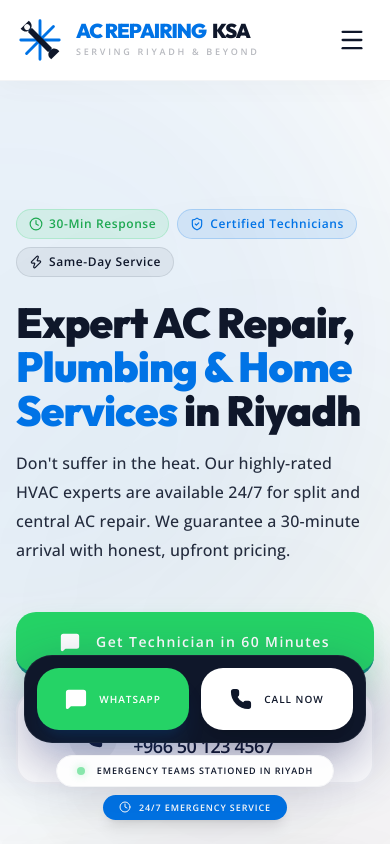
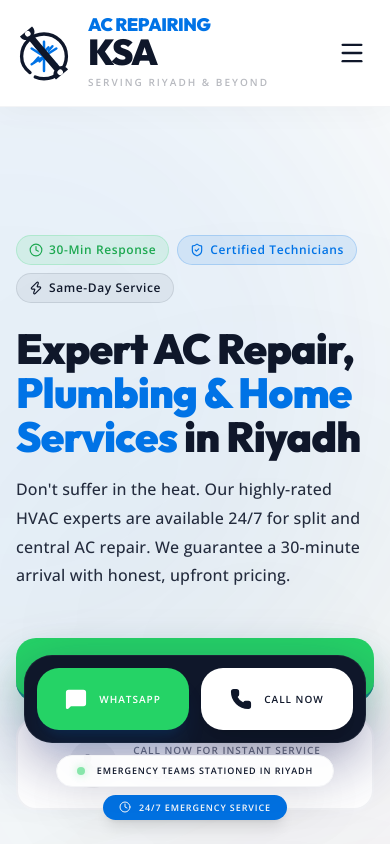
Before and after one commit to infoacrepairingksa-cpu/acrepairingksa, a Next.js app: page / in a window 390 px wide. Shown: the top 844 px of the page. Built offline with nearby package versions, Linux system fonts and the light colour scheme.

Commit message:
Update Logo to exact match of provided mockup

```diff
--- a/src/components/Logo.tsx
+++ b/src/components/Logo.tsx
@@ -8,58 +8,78 @@ export const Logo = ({ className = "", light = false }: { className?: string, li
   const textColor = light ? "text-white" : "text-primary";
 
   return (
-    <div className={`flex items-center gap-3 ${className}`}>
-      {/* SVG Icon part mimicking Image 2 */}
+    <div className={`flex items-center gap-4 ${className}`}>
+      {/* Exact SVG Icon Replication from Image 1 */}
       <svg
-        width="48"
-        height="48"
+        width="56"
+        height="56"
         viewBox="0 0 100 100"
         fill="none"
         xmlns="http://www.w3.org/2000/svg"
         className="shrink-0"
       >
-        {/* Snowflake Base (Bright Blue / Secondary) */}
+        {/* Broken Circular Frame */}
         <path
-          d="M50 10V90M10 50H90M22 22L78 78M78 22L22 78"
-          stroke={secondaryColor}
+          d="M25 85C15.6112 78.4116 10 67.8724 10 56C10 33.9086 27.9086 16 50 16C72.0914 16 90 33.9086 90 56C90 78.0914 72.0914 96 50 96C44.5 96 39.2 94.9 34.4 92.9"
+          stroke={primaryColor}
           strokeWidth="6"
           strokeLinecap="round"
         />
-        {/* Wrench Diagonal (Primary Color) */}
-        <g transform="rotate(-45 50 50)">
+
+        {/* Detailed Snowflake (Secondary Color) */}
+        <g stroke={secondaryColor} strokeWidth="4.5" strokeLinecap="round">
+          {/* Main vertical arm */}
+          <path d="M50 30V82" />
+          <path d="M42 40L50 48L58 40" />
+          <path d="M42 65L50 57L58 65" />
+
+          {/* Diagonal arm 1 */}
+          <path d="M28 42L72 70" />
+          <path d="M35 38L42 46" />
+          <path d="M60 58L67 66" />
+
+          {/* Diagonal arm 2 */}
+          <path d="M72 42L28 70" />
+          <path d="M65 38L58 46" />
+          <path d="M40 58L33 66" />
+        </g>
+
+        {/* Professional Wrench (Primary Color) */}
+        <g transform="rotate(-40 50 50)">
+          {/* Handle */}
           <rect
             x="44"
-            y="20"
+            y="12"
             width="12"
-            height="60"
+            height="76"
             rx="2"
             fill={primaryColor}
           />
-          {/* Wrench Head Top */}
+          {/* Top Wrench Head */}
           <path
-            d="M50 20C58 20 62 14 62 8V5H38V8C38 14 42 20 50 20Z"
+            d="M50 15C58 15 64 10 64 2V0H36V2C36 10 42 15 50 15Z"
             fill={primaryColor}
           />
-          {/* Wrench Head Bottom */}
+          <circle cx="50" cy="5" r="5" fill={light ? "#0F172A" : "#FFFFFF"} />
+
+          {/* Bottom Wrench Head */}
           <path
-            d="M50 80C42 80 38 86 38 92V95H62V92C62 86 58 80 50 80Z"
+            d="M50 85C42 85 36 90 36 98V100H64V98C64 90 58 85 50 85Z"
             fill={primaryColor}
           />
-          {/* Wrench Cutout (Transparent Hole) */}
-          <circle cx="50" cy="12" r="6" fill="white" className={light ? "fill-primary" : "fill-background"} style={{ fill: light ? "#0F172A" : "#FAFAFA" }} />
+          <circle cx="50" cy="95" r="5" fill={light ? "#0F172A" : "#FFFFFF"} />
         </g>
       </svg>
 
-      <div className="flex flex-col -gap-1">
-        <div className="flex items-center">
-          <span className="font-heading font-black text-xl lg:text-2xl tracking-tighter text-secondary leading-none uppercase">
-            AC Repairing
-          </span>
-          <span className={`font-heading font-black text-xl lg:text-2xl tracking-tighter ${textColor} leading-none ml-1.5 uppercase`}>
-            KSA
-          </span>
-        </div>
-        <span className={`text-[9px] font-black uppercase tracking-[0.3em] ${light ? "text-white/40" : "text-primary/30"} mt-1`}>
+      {/* Brand Text Stacked Exactly as Image 1 */}
+      <div className="flex flex-col">
+        <span className="font-heading font-black text-lg tracking-tight text-secondary leading-none uppercase">
+          AC Repairing
+        </span>
+        <span className={`font-heading font-black text-4xl tracking-tighter ${textColor} leading-[0.8] uppercase mt-1`}>
+          KSA
+        </span>
+        <span className={`text-[10px] font-black uppercase tracking-[0.2em] ${light ? "text-white/40" : "text-primary/30"} mt-2`}>
           Serving Riyadh & Beyond
         </span>
       </div>
```
